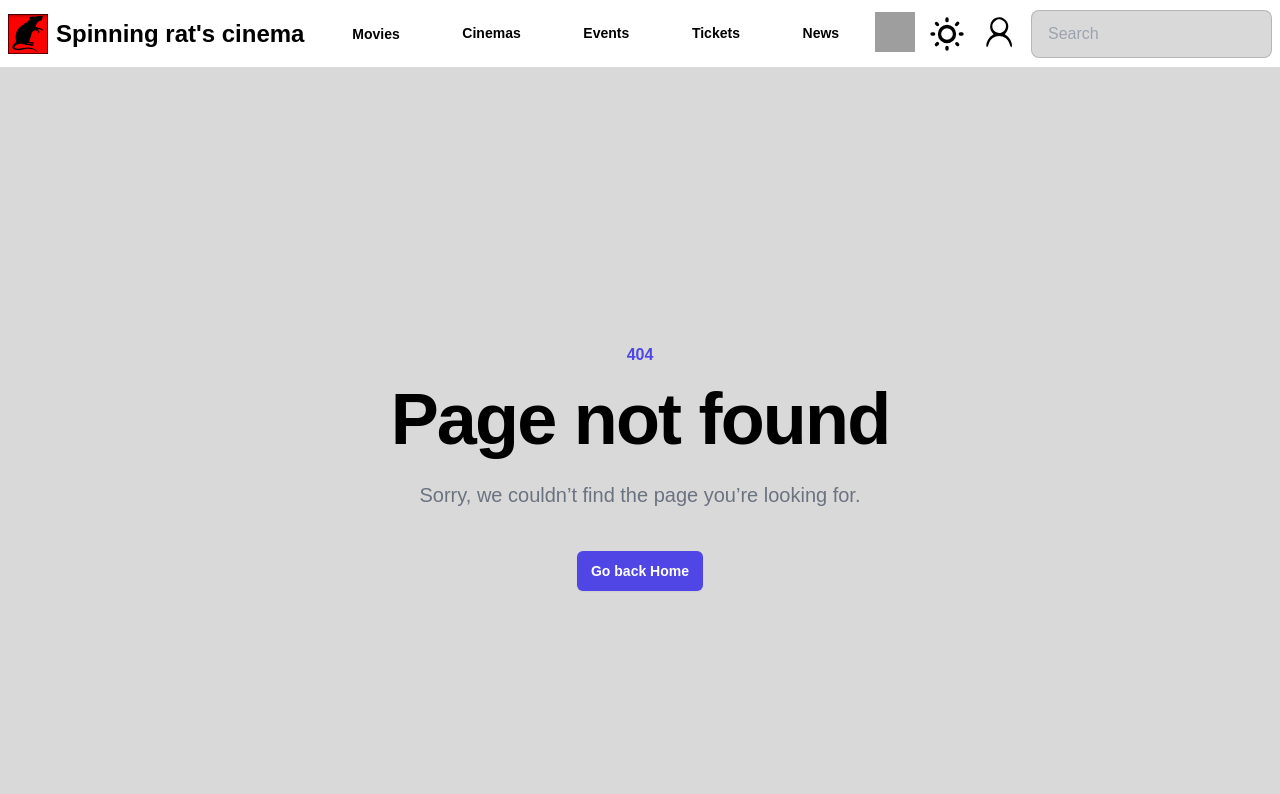
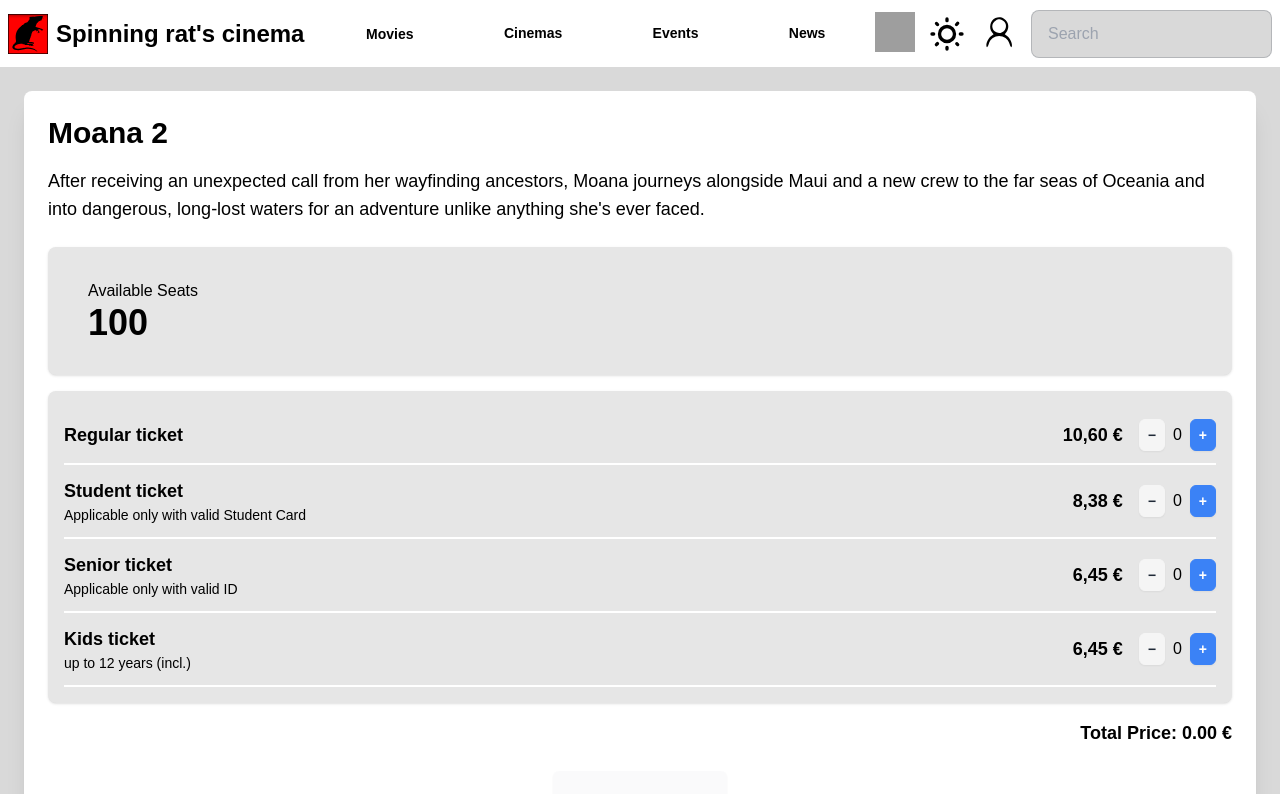
Before and after one commit to travis-sova/TA22E-A1-projekt, a Vue app in the folder frontend/: page /Tickets/1 in a window 1280 px wide. Shown: the top 794 px of the page. Built offline with nearby package versions, Linux system fonts and the light colour scheme; grey boxes are pictures that could not be loaded.

Commit message:
ROTT-11 tickets page almost ready

```diff
--- a/frontend/src/components/dashboard/MyNavbar.vue
+++ b/frontend/src/components/dashboard/MyNavbar.vue
@@ -23,9 +23,6 @@ import { RouterLink } from 'vue-router'
         >
         <router-link to="/Events" class="btn btn-ghost no-animation join-item flex-grow"
           >Events</router-link
-        >
-        <router-link to="/Tickets" class="btn btn-ghost no-animation join-item flex-grow"
-          >Tickets</router-link
         >
         <router-link to="/News" class="btn btn-ghost no-animation join-item flex-grow"
           >News</router-link
--- a/frontend/src/main.ts
+++ b/frontend/src/main.ts
@@ -14,6 +14,7 @@ import My404Error from '@/views/My404Error.vue'
 import MyMovieDetails from '@/views/MyMovieDetails.vue'
 
 import App from './App.vue'
+import MyPurchase from './views/MyPurchase.vue'
 //import router from './router'
 
 const app = createApp(App)
@@ -25,10 +26,11 @@ const router = createRouter({
     { path: '/Movies', name: 'Movies', component: MyMovies },
     { path: '/Cinemas', name: 'Cinemas', component: MyCinemas },
     { path: '/Events', name: 'Events', component: MyEvents },
-    { path: '/Tickets', name: 'Tickets', component: MyTickets },
+    { path: '/Tickets/:id', name: 'Tickets', component: MyTickets, props: true },
     { path: '/Settings', name: 'Settings', component: MySettings },
     { path: '/:pathMatch(.*)*', name: '404error', component: My404Error },
     { path: '/Movies/:id', name: 'MovieDetails', component: MyMovieDetails, props: true },
+    { path: '/Purchase/:id', name: 'Purchase', component: MyPurchase, props: true },
   ],
   scrollBehavior() {
     return { top: 0, left: 0 }
--- a/frontend/src/views/MyMovieDetails.vue
+++ b/frontend/src/views/MyMovieDetails.vue
@@ -49,6 +49,11 @@ if (!movie) {
             <router-link to="/Movies" class="btn btn-accent mt-4 sm:mt-0 sm:ml-6">
               Back
             </router-link>
+            <router-link
+            :to="{ name: 'Tickets', params: { id: movie.id } }"
+            class="btn btn-accent mt-4 sm:mt-0 sm:ml-6">
+              Buy tickets
+            </router-link>
           </div>
         </div>
       </div>
@@ -58,6 +63,6 @@ if (!movie) {
 
 <style scoped>
 .container {
-  max-width: 900px;
+  max-width: 1000px;
 }
 </style>
--- /dev/null
+++ b/frontend/src/views/MyPurchase.vue
@@ -0,0 +1,15 @@
+<template>
+    <div>
+        <h1>Purchase</h1>
+    </div>
+</template>
+
+<script setup>
+import { defineProps } from 'vue';
+
+const props = defineProps({
+    id: Number,
+    total: Number
+});
+
+</script>
--- a/frontend/src/views/MyTickets.vue
+++ b/frontend/src/views/MyTickets.vue
@@ -1,7 +1,94 @@
-<script setup lang="ts"></script>
+<template>
+  <div class="container mx-auto p-6">
+    <div class="card shadow-xl bg-primary text-primary-content rounded-lg p-6">
+      <h2 class="text-3xl font-bold mb-4">{{ movie.name }}</h2>
+      <p class="text-lg text-primary-content mb-6">{{ movie.description }}</p>
 
-<template>
-  <div>
-    <h1>Tickets</h1>
+      <div class="stats shadow bg-secondary text-primary-content rounded-lg p-4 mb-4">
+        <div class="stat">
+          <div class="stat-title text-primary-content">Available Seats</div>
+          <div class="stat-value text-primary-content">{{ availableSeats }}</div>
+        </div>
+      </div>
+
+      <div class="bg-secondary p-4 rounded-lg shadow">
+        <div v-for="ticket in tickets" :key="ticket.type"
+          class="flex justify-between items-center py-3 border-b-2 border-primary">
+          <div>
+            <h3 class="font-bold text-lg text-primary-content">{{ ticket.label }}</h3>
+            <p class="text-sm text-primary-content">{{ ticket.description }}</p>
+          </div>
+          <div class="flex items-center">
+            <span class="text-lg font-bold mr-4 text-primary-content">{{ ticket.price }} €</span>
+            <button @click="decreaseCount(ticket.type)" class="btn btn-sm btn-gray">−</button>
+            <span class="mx-2 text-primary-content">{{ ticketCounts[ticket.type] }}</span>
+            <button @click="increaseCount(ticket.type)" class="btn btn-sm btn-accent"
+              :disabled="totalTickets >= movie.seats">+</button>
+          </div>
+        </div>
+      </div>
+
+      <div class="mt-4 text-lg font-bold text-right text-primary-content">
+        Total Price: {{ totalPrice }} €
+      </div>
+
+      <div class="mt-6 text-center">
+        <router-link :to="{ name: 'Purchase', params: { id: movie.id, total: totalPrice } }"
+          class="btn btn-lg btn-accent" :disabled="totalTickets.value === 0">
+          Purchase Tickets
+        </router-link>
+      </div>
+    </div>
   </div>
 </template>
+
+<script setup>
+import { ref, computed } from 'vue';
+import { useRoute } from 'vue-router';
+import movies from '../../data/movies.js';
+
+const route = useRoute();
+const movieId = Number(route.params.id);
+const movie = movies.find(m => m.id === movieId);
+if (!movie) throw new Error(`Movie with ID ${movieId} not found`);
+
+const ticketCounts = ref({ Adult: 0, Student: 0, Senior: 0, Child: 0 });
+const availableSeats = ref(movie.seats);
+
+const tickets = [
+  { type: 'Adult', label: 'Regular ticket', price: '10,60', description: '' },
+  { type: 'Student', label: 'Student ticket', price: '8,38', description: 'Applicable only with valid Student Card' },
+  { type: 'Senior', label: 'Senior ticket', price: '6,45', description: 'Applicable only with valid ID' },
+  { type: 'Child', label: 'Kids ticket', price: '6,45', description: 'up to 12 years (incl.)' },
+];
+
+const totalTickets = computed(() =>
+  Object.values(ticketCounts.value).reduce((sum, count) => sum + count, 0)
+);
+console.log(totalTickets.value)
+const totalPrice = computed(() => tickets.reduce((sum, ticket) => sum + (ticketCounts.value[ticket.type] * parseFloat(ticket.price.replace(',', '.'))), 0).toFixed(2));
+
+function increaseCount(type) {
+  if (totalTickets.value < movie.seats) {
+    ticketCounts.value[type]++;
+    console.log(totalTickets.value)
+  }
+}
+
+function decreaseCount(type) {
+  if (ticketCounts.value[type] > 0) {
+    ticketCounts.value[type]--;
+  }
+}
+</script>
+
+<style scoped>
+.btn {
+  padding: 8px 12px;
+  border-radius: 6px;
+}
+
+.btn-sm {
+  padding: 4px 8px;
+}
+</style>
```
